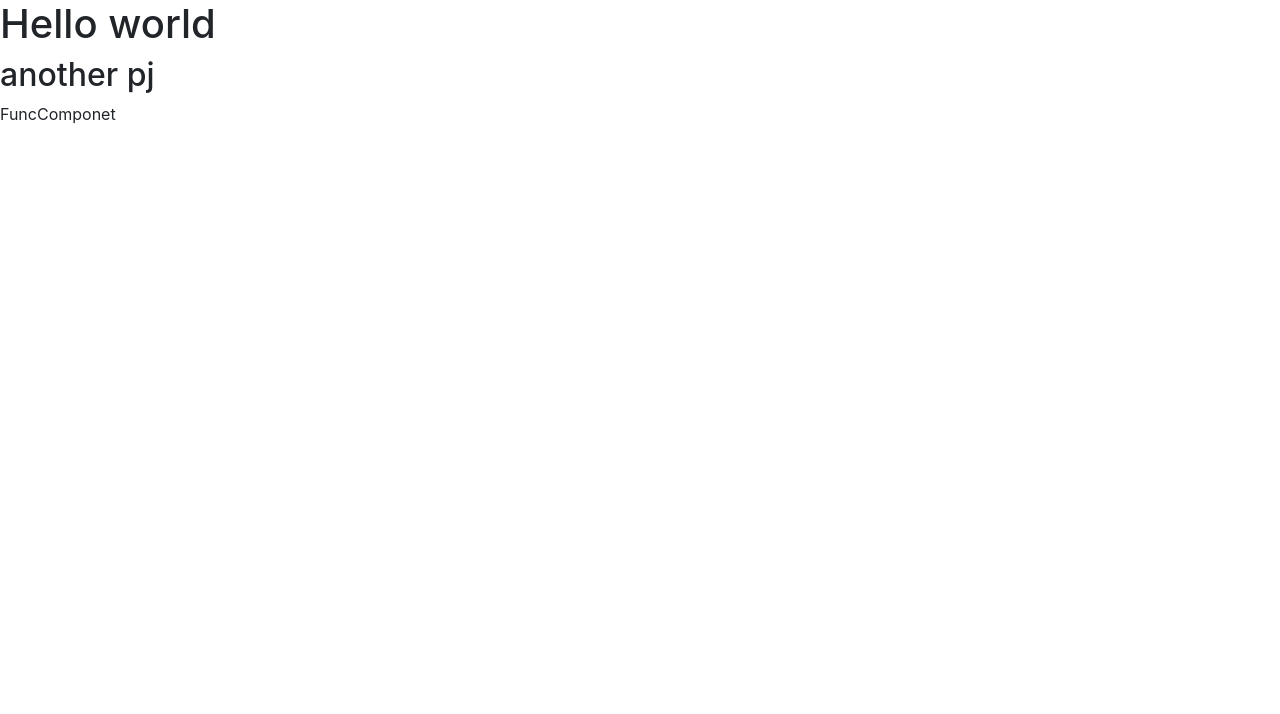
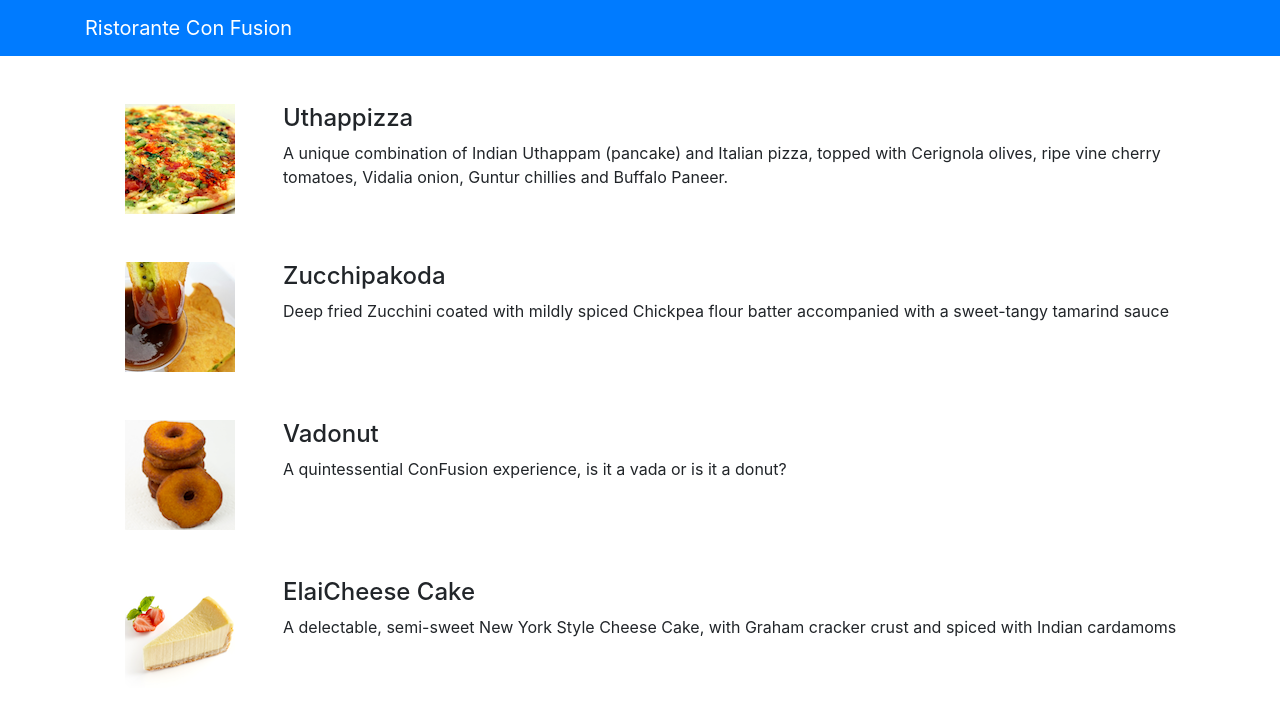
Before and after one commit to Binhbong37/react-class-cp, a React (Create React App) app: page / in a window 1280 px wide. Shown: the top 714 px of the page. Built offline with nearby package versions, Linux system fonts and the light colour scheme.

Commit message:
2. ReactComponet part 1

```diff
--- a/src/App.js
+++ b/src/App.js
@@ -1,14 +1,21 @@
 import './App.css';
 import React, { Component } from 'react';
-import FuncComponet from './Components/FuncComponet';
+import { Navbar, NavbarBrand } from 'reactstrap';
+
+import Menu from './Components/MenuComponent';
 
 class App extends Component {
     render() {
         return (
-            <div>
-                <h1>Hello world</h1>
-                <h2>another pj</h2>
-                <FuncComponet />
+            <div className="App">
+                <Navbar dark color="primary">
+                    <div className="container">
+                        <NavbarBrand href="/">
+                            Ristorante Con Fusion
+                        </NavbarBrand>
+                    </div>
+                </Navbar>
+                <Menu />
             </div>
         );
     }
--- /dev/null
+++ b/src/Components/MenuComponent.js
@@ -0,0 +1,81 @@
+import React, { Component } from 'react';
+
+import { Media } from 'reactstrap';
+
+class Menu extends Component {
+    constructor(props) {
+        super(props);
+
+        this.state = {
+            dishes: [
+                {
+                    id: 0,
+                    name: 'Uthappizza',
+                    image: 'assets/images/uthappizza.png',
+                    category: 'mains',
+                    label: 'Hot',
+                    price: '4.99',
+                    description:
+                        'A unique combination of Indian Uthappam (pancake) and Italian pizza, topped with Cerignola olives, ripe vine cherry tomatoes, Vidalia onion, Guntur chillies and Buffalo Paneer.',
+                },
+                {
+                    id: 1,
+                    name: 'Zucchipakoda',
+                    image: 'assets/images/zucchipakoda.png',
+                    category: 'appetizer',
+                    label: '',
+                    price: '1.99',
+                    description:
+                        'Deep fried Zucchini coated with mildly spiced Chickpea flour batter accompanied with a sweet-tangy tamarind sauce',
+                },
+                {
+                    id: 2,
+                    name: 'Vadonut',
+                    image: 'assets/images/vadonut.png',
+                    category: 'appetizer',
+                    label: 'New',
+                    price: '1.99',
+                    description:
+                        'A quintessential ConFusion experience, is it a vada or is it a donut?',
+                },
+                {
+                    id: 3,
+                    name: 'ElaiCheese Cake',
+                    image: 'assets/images/elaicheesecake.png',
+                    category: 'dessert',
+                    label: '',
+                    price: '2.99',
+                    description:
+                        'A delectable, semi-sweet New York Style Cheese Cake, with Graham cracker crust and spiced with Indian cardamoms',
+                },
+            ],
+        };
+    }
+
+    render() {
+        const menu = this.state.dishes.map((dish) => {
+            return (
+                <div key={dish.id} className="col-12 mt-5">
+                    <Media tag="li">
+                        <Media left middle>
+                            <Media object src={dish.image} alt={dish.name} />
+                        </Media>
+                        <Media body className="ml-5">
+                            <Media heading>{dish.name}</Media>
+                            <p>{dish.description}</p>
+                        </Media>
+                    </Media>
+                </div>
+            );
+        });
+        return (
+            <div className="container">
+                <div className="row">
+                    <Media list>{menu}</Media>
+                </div>
+            </div>
+        );
+    }
+}
+
+export default Menu;
```
